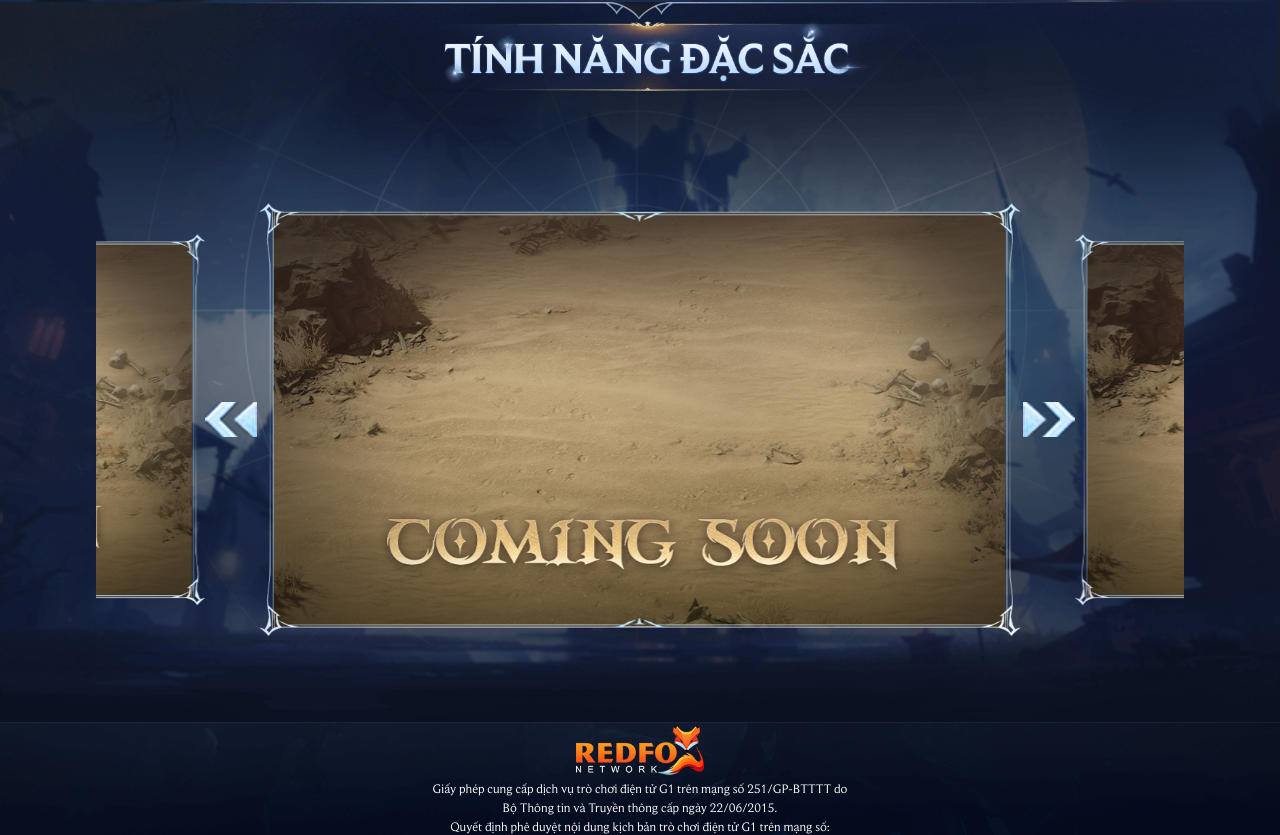
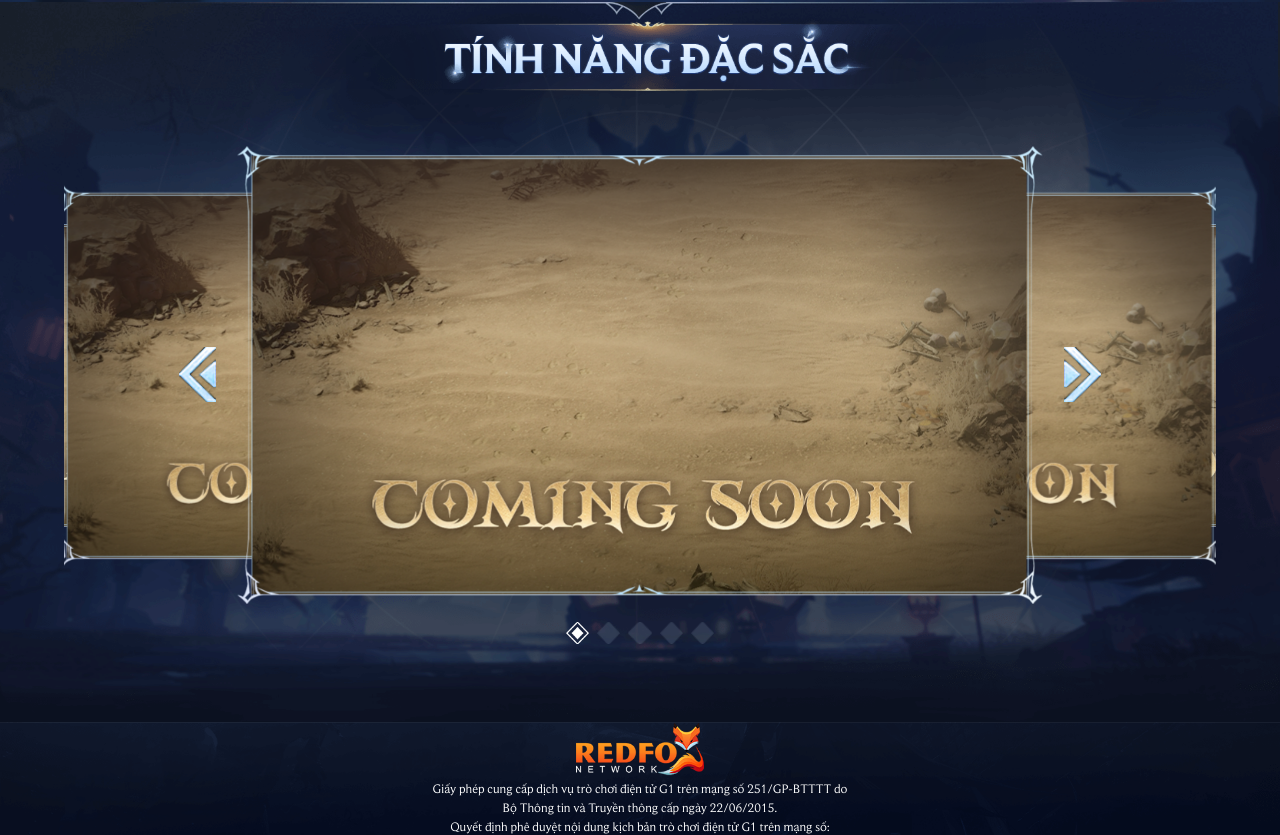
Before and after one commit to cuongnms/moa, a React (Vite) app: page / in a window 1280 px wide. Shown: the part 2878-3713 px from the top of the page. Built offline with nearby package versions, Linux system fonts and the light colour scheme.

Commit message:
update swiper page 5

```diff
--- a/src/assets/css/sec5-swiper.css
+++ b/src/assets/css/sec5-swiper.css
@@ -5,11 +5,12 @@
     justify-content: center;
     align-items: center;
     height: 100%;
+    width:100%;
   }
 
   .sec5-swiper-slide {
     height: 100%;
-    width: 100%;
+    aspect-ratio: 429/753;
     position: relative;
   }
 
@@ -134,9 +135,8 @@
   }
 
   .sec5-slider-controler .sec5-swiper-button-next {
-    width: 6%;
-    height: 8%;
-    right: 6%;
+    width: 4%;
+    height: 12%;
     background-size: cover !important;
     background-position: center !important;
     background-repeat: no-repeat !important;
@@ -154,9 +154,8 @@
   }
 
   .sec5-slider-controler .sec5-swiper-button-prev {
-    width: 6%;
-    height: 8%;
-    left: 6%;
+    width: 4%;
+    height: 12%;
     background-size: cover !important;
     background-position: center !important;
     background-repeat: no-repeat !important;
@@ -171,7 +170,7 @@
     justify-content: center;
     width: 100%;
     height: 5%;
-    margin-bottom: -10%;
+    margin-bottom: 5%;
   }
 
   .swiper-pagination-bullet {
@@ -195,8 +194,8 @@
   }
 
   .sec5-swiper-pagination .swiper-pagination-bullet {
-    width: 4%;
-    height: 63%;
+    width: 2%;
+    height: 64%;
   }
 
   .sec5-img-mb{
--- a/src/components/Section5.jsx
+++ b/src/components/Section5.jsx
@@ -32,8 +32,8 @@ const Section5 = () => {
             slidesPerView={"auto"}
             coverflowEffect={{
               rotate: 0,
-              stretch: 200,
-              depth: 200,
+              stretch: isMobile() ? (window.innerWidth*0.76744) : (window.innerWidth * 0.688),
+              scale: 0.9,
               modifier: 1,
               slideShadows: false,
             }}
@@ -51,8 +51,8 @@ const Section5 = () => {
             className="sec5-swiper-container"
           >
             <SwiperSlide className="sec5-swiper-slide">
-              <img src={String(img1Pc)} className="sec5-img-pc w-[70%]" alt="Temp" />
-              <img src={String(img1)} className="sec5-img-mb" alt="Temp" />
+              <img src={String(img1Pc)} id="pc" className="sec5-img-pc w-[70%]" alt="Temp" />
+              <img src={String(img1)} id="mb" className="sec5-img-mb" alt="Temp" />
             </SwiperSlide>
             <SwiperSlide className="sec5-swiper-slide">
               <img src={String(img1Pc)} className="sec5-img-pc w-[70%]" alt="Temp" />
--- a/src/index.css
+++ b/src/index.css
@@ -78,8 +78,6 @@ img,
   aspect-ratio: 249/80;
   width: 16%;
 }
-
-
 
 .left-header-wrapper {
   width: 24%;
@@ -366,7 +364,7 @@ img,
     left: -290%;
   }
 
-  .skills{
+  .skills {
     width: 20%;
   }
 
@@ -540,7 +538,7 @@ img,
   .responsive-bg4 {
     background-image: url("./assets/images/sec4-bg-mb.png");
     aspect-ratio: 1920/1080;
-    gap:2%;
+    gap: 2%;
   }
 
   .sec4-title {
@@ -691,14 +689,13 @@ img,
     width: 50%;
   }
 
-
   .sec5-container {
-    width: 85%;
+    width: 90%;
     position: relative;
     display: flex;
     align-items: center;
     justify-content: center;
-    margin-top: 9%;
+    margin-top: 2%;
   }
 
   /* Footer css */
@@ -727,13 +724,13 @@ img,
     width: 90%;
   }
 
-  .floating-btn{
+  .floating-btn {
     position: fixed;
     display: flex;
     flex-direction: column;
     align-items: center;
     justify-content: center;
-    width:10%;
+    width: 10%;
     background-size: cover;
     background-position: center;
     background-repeat: no-repeat;
@@ -747,7 +744,7 @@ img,
     position: absolute;
     top: 33%;
     left: 22%;
-    width:60%;
+    width: 60%;
     background-size: cover;
     background-position: center;
     background-repeat: no-repeat;
@@ -759,7 +756,7 @@ img,
     position: absolute;
     top: 33%;
     left: 16%;
-    width:70%;
+    width: 70%;
     background-size: cover;
     background-position: center;
     background-repeat: no-repeat;
@@ -770,7 +767,7 @@ img,
     position: absolute;
     top: 54%;
     left: 16%;
-    width:70%;
+    width: 70%;
     background-size: cover;
     background-position: center;
     background-repeat: no-repeat;
@@ -782,7 +779,7 @@ img,
     position: absolute;
     top: 61%;
     left: 16%;
-    width:70%;
+    width: 70%;
     background-size: cover;
     background-position: center;
     background-repeat: no-repeat;
@@ -794,7 +791,7 @@ img,
     position: absolute;
     top: 68%;
     left: 16%;
-    width:70%;
+    width: 70%;
     background-size: cover;
     background-position: center;
     background-repeat: no-repeat;
@@ -805,7 +802,7 @@ img,
     position: absolute;
     top: 75%;
     left: 23%;
-    width:18%;
+    width: 18%;
     background-size: cover;
     background-position: center;
     background-repeat: no-repeat;
@@ -817,7 +814,7 @@ img,
     position: absolute;
     top: 75%;
     right: 23%;
-    width:18%;
+    width: 18%;
     background-size: cover;
     background-position: center;
     background-repeat: no-repeat;
@@ -829,7 +826,7 @@ img,
     position: absolute;
     top: 83%;
     right: 40%;
-    width:18%;
+    width: 18%;
     background-size: cover;
     background-position: center;
     background-repeat: no-repeat;
@@ -965,7 +962,7 @@ img,
     transform: rotate(90deg);
     top: -160%;
   }
-  .skills{
+  .skills {
     width: 30%;
   }
   .skills-wrapper {
@@ -1333,12 +1330,13 @@ img,
   }
 
   .sec5-container {
-    height: 65%;
+    height: 70%;
+    width: 100%;
     position: relative;
     display: flex;
     align-items: center;
     justify-content: center;
-    margin-top: 26%;
+    margin-top: 22%;
   }
 
   /* Footer css */
```
